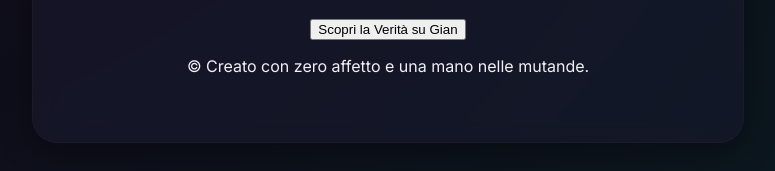
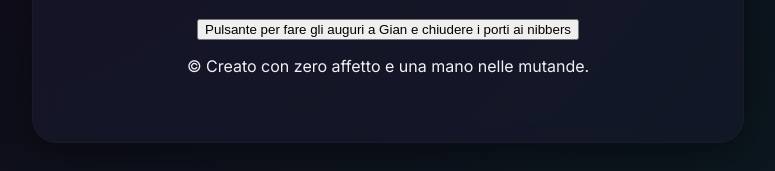
Before and after one commit to Beelllyyy/gianfaischifoauguri, a plain HTML site: page index.html in a window 1280 px wide. Shown: the part 629-800 px from the top of the page, without its empty margins (252-1027 px from the left). Drawn offline with Linux system fonts and the light colour scheme.

Commit message:
Update button text for reveal action

```diff
--- a/index.html
+++ b/index.html
@@ -27,7 +27,7 @@
                 </div>
             </section>
 
-            <button id="reveal-button" class="cta-button">Scopri la Verità su Gian</button>
+            <button id="reveal-button" class="cta-button">Pulsante per fare gli auguri a Gian e chiudere i porti ai nibbers</button>
         </main>
 
         <footer class="footer">
```
